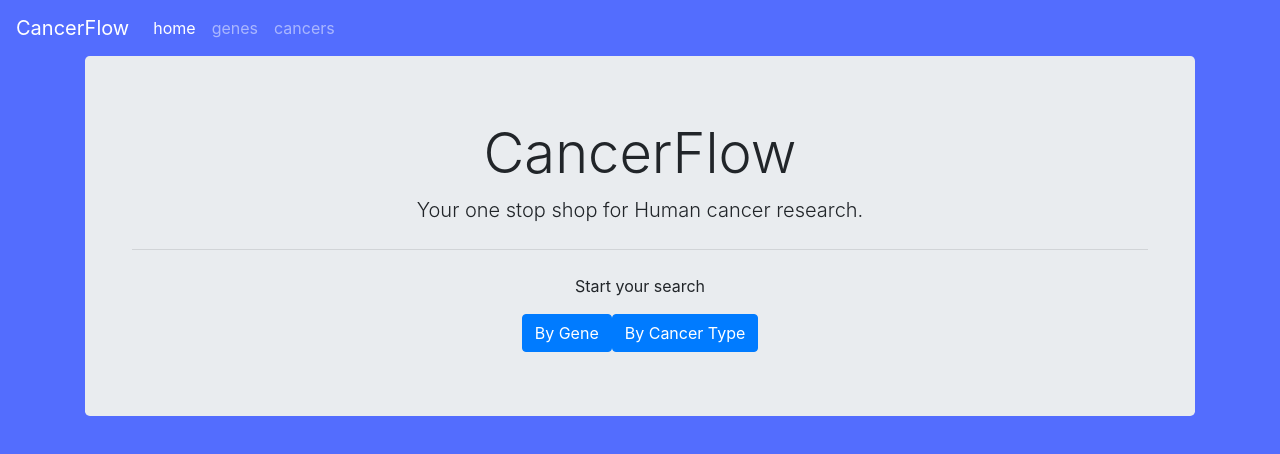
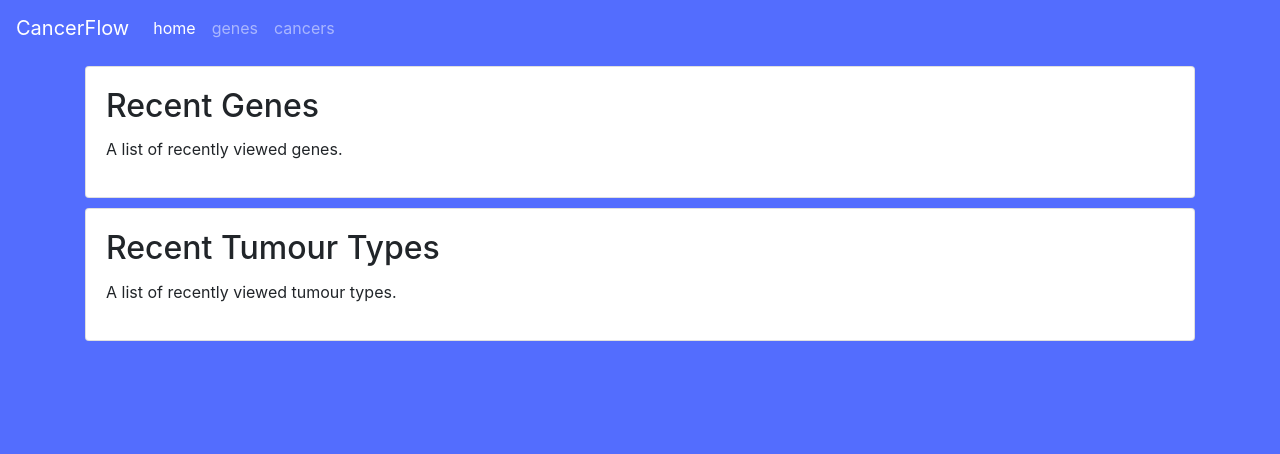
Before and after one commit to agduncan94/cancer-flow, an Angular app: page / in a window 1280 px wide. Shown: the top 454 px of the page. Built offline with nearby package versions, Linux system fonts and the light colour scheme.

Commit message:
added dashboard frame

```diff
--- a/src/app/app-routing.module.ts
+++ b/src/app/app-routing.module.ts
@@ -3,9 +3,12 @@ import { RouterModule, Routes } from '@angular/router';
 import { HomepageComponent } from './homepage/homepage.component'
 import { GenesComponent } from './genes/genes.component'
 import { GeneComponent } from './gene/gene.component'
+import { DashboardComponent } from './dashboard/dashboard.component'
+
 
 const routes: Routes = [
-  { path: '', component: HomepageComponent },
+  { path: 'home', component: HomepageComponent },
+  { path: '', component: DashboardComponent },
   { path: 'genes', component: GenesComponent },
   { path: 'genes/:id', component: GeneComponent }
 ];
--- a/src/app/app.module.ts
+++ b/src/app/app.module.ts
@@ -9,6 +9,7 @@ import { GenesComponent } from './genes/genes.component';
 import { GeneService } from './gene.service';
 import { HttpClientModule } from '@angular/common/http';
 import { GeneComponent } from './gene/gene.component';
+import { DashboardComponent } from './dashboard/dashboard.component';
 
 
 @NgModule({
@@ -17,7 +18,8 @@ import { GeneComponent } from './gene/gene.component';
     HomepageComponent,
     NavbarComponent,
     GenesComponent,
-    GeneComponent
+    GeneComponent,
+    DashboardComponent
   ],
   imports: [
     BrowserModule,
--- /dev/null
+++ b/src/app/dashboard/dashboard.component.css
@@ -0,0 +1,4 @@
+.gene-card {
+  margin-top: 10px;
+  margin-bottom: 10px;
+}
--- /dev/null
+++ b/src/app/dashboard/dashboard.component.html
@@ -0,0 +1,19 @@
+<div class="container">
+  <div class="row">
+    <div class="col-12">
+      <div class="card gene-card">
+        <div class="card-body">
+          <h2 class="card-title">Recent Genes</h2>
+          <p>A list of recently viewed genes.</p>
+        </div>
+      </div>
+
+      <div class="card gene-card">
+        <div class="card-body">
+          <h2 class="card-title">Recent Tumour Types</h2>
+          <p>A list of recently viewed tumour types.</p>
+        </div>
+      </div>
+    </div>
+  </div>
+</div>
--- /dev/null
+++ b/src/app/dashboard/dashboard.component.ts
@@ -0,0 +1,15 @@
+import { Component, OnInit } from '@angular/core';
+
+@Component({
+  selector: 'app-dashboard',
+  templateUrl: './dashboard.component.html',
+  styleUrls: ['./dashboard.component.css']
+})
+export class DashboardComponent implements OnInit {
+
+  constructor() { }
+
+  ngOnInit() {
+  }
+
+}
--- a/src/app/navbar/navbar.component.html
+++ b/src/app/navbar/navbar.component.html
@@ -1,5 +1,5 @@
 <nav class="navbar navbar-dark navbar-expand-lg ">
-  <a class="navbar-brand" routerLink="/">CancerFlow</a>
+  <a class="navbar-brand" routerLink="/home">CancerFlow</a>
   <button class="navbar-toggler" type="button" data-toggle="collapse" data-target="#navbarNav" aria-controls="navbarNav" aria-expanded="false" aria-label="Toggle navigation">
     <span class="navbar-toggler-icon"></span>
   </button>
```
Also changed, not shown: 1 other file (tests, documents, lock files or other folders).
